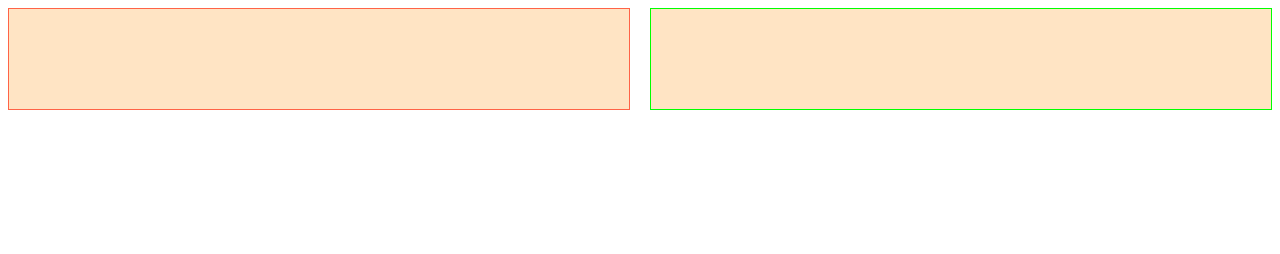
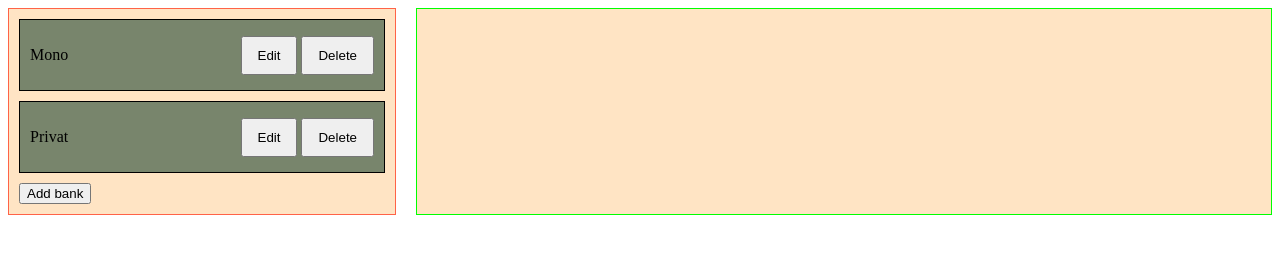
Before and after one commit to Cosmits/Mortgage, a plain HTML site: page index.html in a window 1280 px wide. Drawn offline with Linux system fonts and the light colour scheme.

Commit message:
render bank list

```diff
--- a/main.css
+++ b/main.css
@@ -1,25 +1,44 @@
-:root {}
+:root {
+}
 
 #root {
   display: flex;
   justify-content: center;
   align-content: center;
   gap: 20px;
-
-
+}
+ul {
+  margin: 0;
+  padding: 0;
 }
 
 .banksListContainer {
   border: solid 1px tomato;
-    width: 50%;
-    height: 100px;
+  width: 30%;
+  height: auto;
+  background-color: bisque;
+  padding: 10px;
+}
+
+.itemBankContainer {
+  border: solid 1px lime;
+  width: 70%;
+  height: auto;
   background-color: bisque;
 }
 
+.bank-items-btn {
+  padding: 10px 15px;
+  cursor: pointer;
+}
 
-.itemBankContainer {
-    border: solid 1px lime;
-    width: 50%;
-    height: 100px;
-    background-color: bisque;
+.bankItems {
+  list-style: none;
+  display: flex;
+  justify-content: space-between;
+  border: 1px solid #000;
+  margin-bottom: 10px;
+  background-color: rgb(120, 133, 108);
+  padding: 10px;
+  align-items: center;
 }
--- a/main.js
+++ b/main.js
@@ -17,8 +17,7 @@ const banks = [
   },
 ];
 
-const divRoot = document.getElementById('root');
-
+const divRoot = document.getElementById("root");
 
 const banksListContainerEl = document.createElement("div");
 banksListContainerEl.classList.add("banksListContainer");
@@ -26,6 +25,30 @@ banksListContainerEl.classList.add("banksListContainer");
 const itemBankContainerEl = document.createElement("div");
 itemBankContainerEl.classList.add("itemBankContainer");
 
-divRoot.append(banksListContainerEl , itemBankContainerEl);
+divRoot.append(banksListContainerEl, itemBankContainerEl);
 
-const asd = 1;
+function renderBankList(banks) {
+  const bankList = document.createElement("ul");
+  banksListContainerEl.append(bankList);
+  bankList.classList.add("bankList");
+  const bankItems = banks.map(
+    (bank) => `    <li class='bankItems'>
+    <p>${bank.name}</p>
+    <div class="bank-btn-wrap">
+    <button type="button" class="bank-items-btn">Edit</button>
+    <button type="button" class="bank-items-btn">Delete</button>
+</div>
+</li>`
+  );
+  console.log(bankItems);
+  bankList.insertAdjacentHTML("beforeend", bankItems.join(" "));
+  renderNewBankButton();
+}
+
+renderBankList(banks);
+
+function renderNewBankButton() {
+  const addBankBtn = document.createElement("button");
+  addBankBtn.textContent = "Add bank";
+  banksListContainerEl.append(addBankBtn);
+}
```
Also changed, not shown: index.html (+2 -0 lines). Lines whose indentation alone changed are shown as unchanged.
